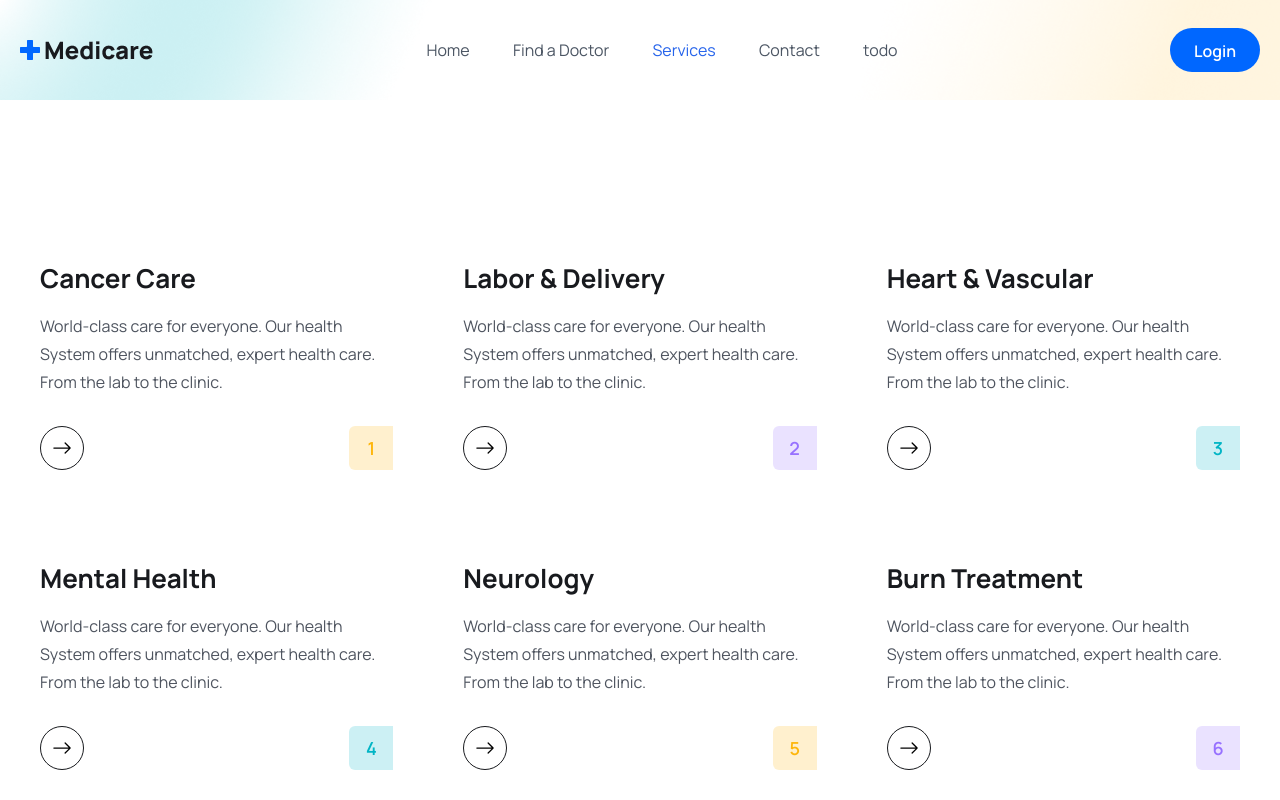
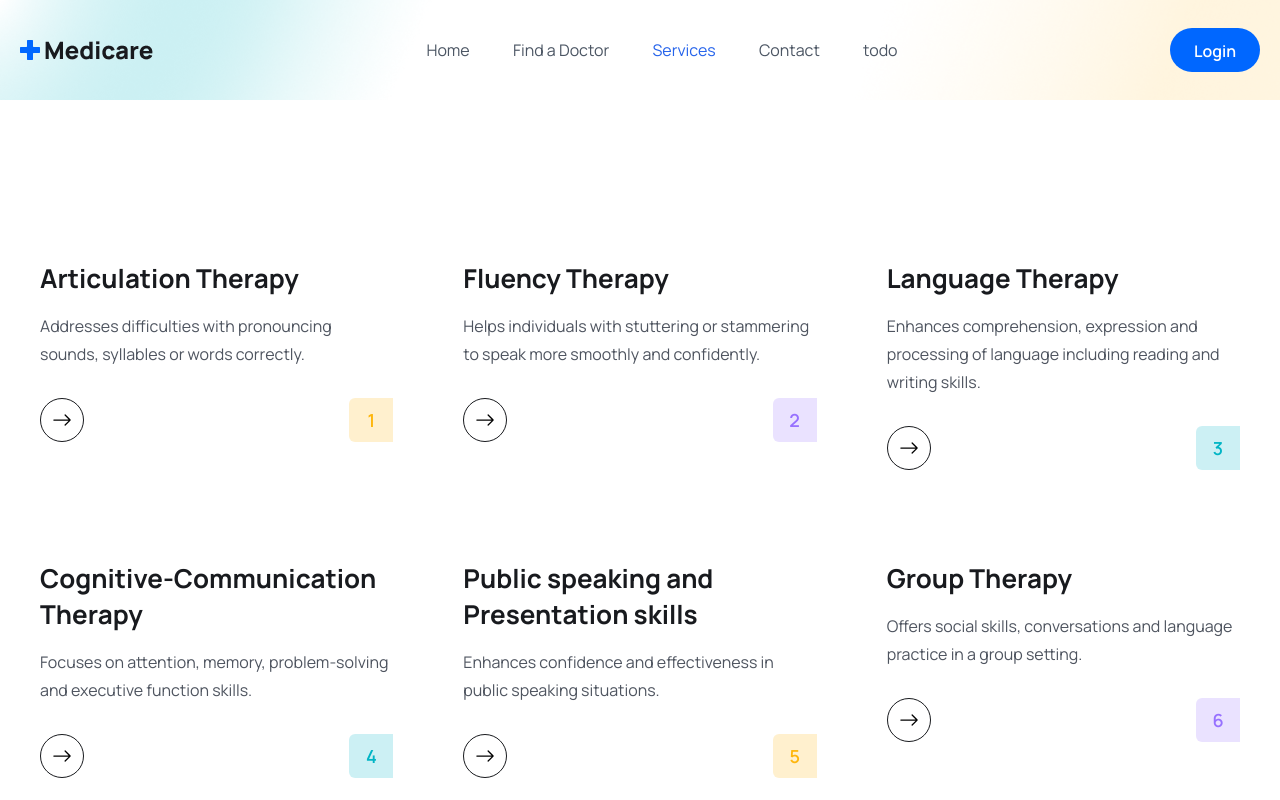
Before and after one commit to Vinalyadav13/SpeechTherapy, a React (Vite) app in the folder frontend/: page /services in a window 1280 px wide. Shown: the top 800 px of the page. Built offline with nearby package versions, Linux system fonts and the light colour scheme.

Commit message:
Update services.js

```diff
--- a/frontend/src/assets/data/services.js
+++ b/frontend/src/assets/data/services.js
@@ -1,37 +1,37 @@
 export const services = [
   {
-    name: "Cancer Care",
-    desc: "World-class care for everyone. Our health System offers unmatched, expert health care. From the lab to the clinic.",
+    name: "Articulation Therapy",
+    desc: "Addresses difficulties with pronouncing sounds, syllables or words correctly.",
     bgColor: "rgba(254, 182, 13, .2)",
     textColor: "#FEB60D",
   },
   {
-    name: "Labor & Delivery",
-    desc: "World-class care for everyone. Our health System offers unmatched, expert health care. From the lab to the clinic.",
+    name: "Fluency Therapy",
+    desc: "Helps individuals with stuttering or stammering to speak more smoothly and confidently.",
     bgColor: "rgba(151, 113, 255, .2)",
     textColor: "#9771FF",
   },
   {
-    name: "Heart & Vascular",
-    desc: "World-class care for everyone. Our health System offers unmatched, expert health care. From the lab to the clinic.",
+    name: "Language Therapy",
+    desc: "Enhances comprehension, expression and processing of language including reading and writing skills.",
     bgColor: "rgba(1, 181, 197, .2)",
     textColor: "#01B5C5",
   },
   {
-    name: "Mental Health",
-    desc: "World-class care for everyone. Our health System offers unmatched, expert health care. From the lab to the clinic.",
+    name: "Cognitive-Communication Therapy",
+    desc: "Focuses on attention, memory, problem-solving and executive function skills.",
     bgColor: "rgba(1, 181, 197, .2)",
     textColor: "#01B5C5",
   },
   {
-    name: "Neurology",
-    desc: "World-class care for everyone. Our health System offers unmatched, expert health care. From the lab to the clinic.",
+    name: "Public speaking and Presentation skills",
+    desc: "Enhances confidence and effectiveness in public speaking situations.",
     bgColor: "rgba(254, 182, 13, .2)",
     textColor: "#FEB60D",
   },
   {
-    name: "Burn Treatment",
-    desc: "World-class care for everyone. Our health System offers unmatched, expert health care. From the lab to the clinic.",
+    name: "Group Therapy",
+    desc: "Offers social skills, conversations and language practice in a group setting.",
     bgColor: "rgba(151, 113, 255, .2)",
     textColor: "#9771FF",
   },
```
